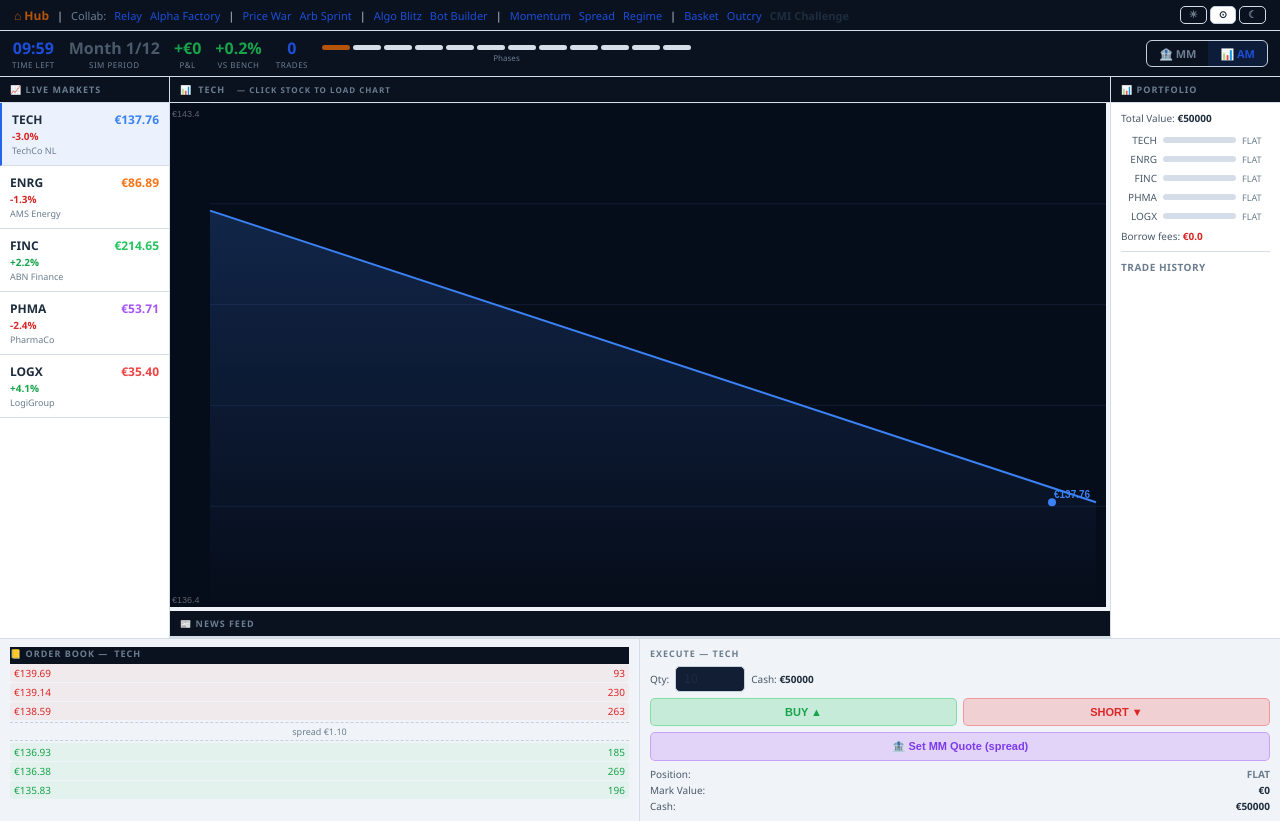
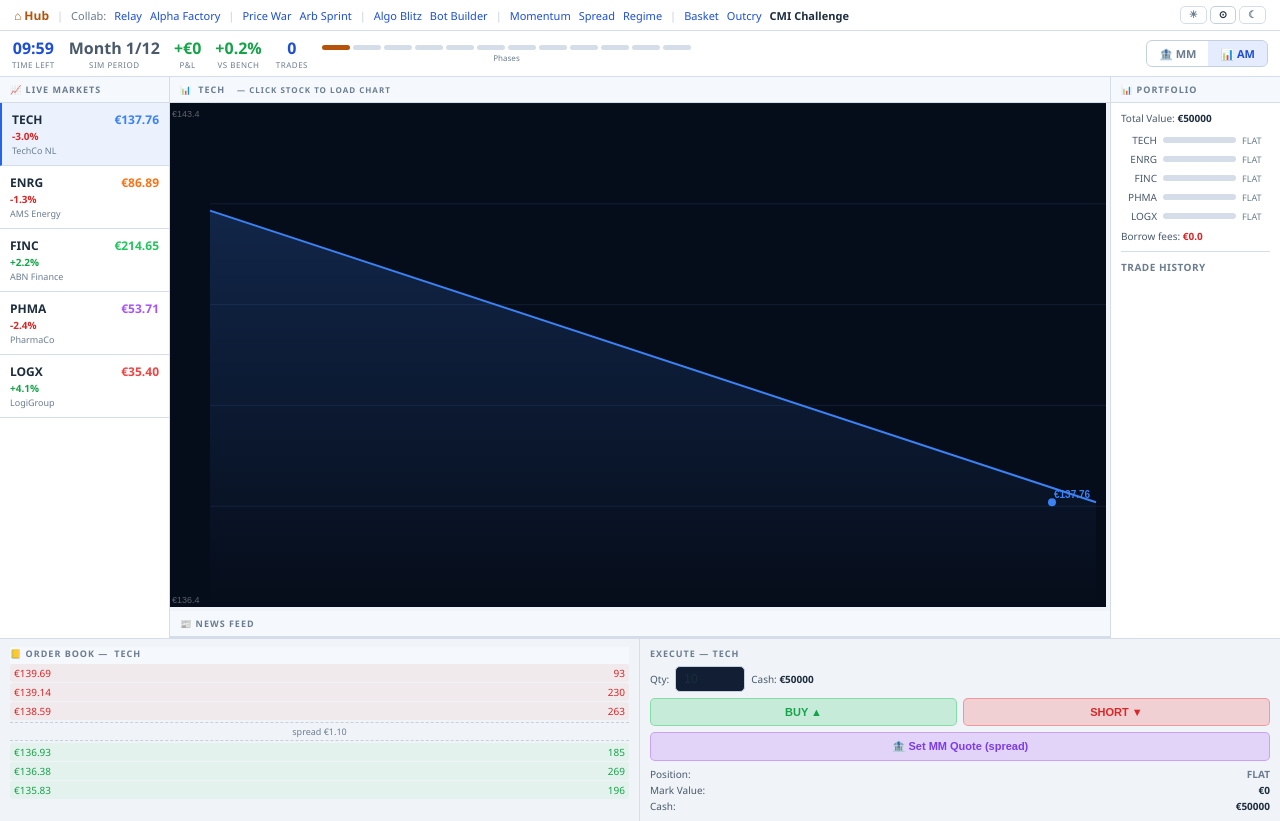
Before and after one commit to cindyle0308/trading-suite-server, a website: page public/cmi-challenge.html in a window 1280 px wide. Both pictures are taken after a click on the button "Enter the Market 🏦". Drawn offline with Linux system fonts and the light colour scheme.

Commit message:
Fix light mode nav: public/cmi-challenge.html

```diff
--- a/public/cmi-challenge.html
+++ b/public/cmi-challenge.html
@@ -17,7 +17,7 @@
 body{background:var(--bg);color:var(--text);font-family:'Segoe UI',system-ui,sans-serif;font-size:13px;min-height:100vh;overflow:hidden;}
 a{color:var(--blue-l);text-decoration:none;}a:hover{text-decoration:underline;}
 .hidden{display:none!important;}
-nav{background:#0a1220;border-bottom:1px solid var(--border2);padding:6px 14px;display:flex;align-items:center;gap:8px;flex-wrap:wrap;font-size:11px;flex-shrink:0;}
+nav{background:var(--bg2);border-bottom:1px solid var(--border2);padding:6px 14px;display:flex;align-items:center;gap:8px;flex-wrap:wrap;font-size:11px;flex-shrink:0;}
 .brand{color:var(--yellow);font-weight:700;font-size:12px;}.cur{color:var(--text);font-weight:700;}.sep{color:var(--border);}
 .btn{display:inline-block;padding:9px 22px;border-radius:7px;font-size:13px;font-weight:700;cursor:pointer;border:none;transition:all .15s;}
 .btn-primary{background:var(--blue);color:#fff;}.btn-primary:hover{background:#2563eb;}
@@ -48,7 +48,7 @@ nav{background:#0a1220;border-bottom:1px solid var(--border2);padding:6px 14px;d
 
 /* GAME LAYOUT — full screen */
 #game{display:flex;flex-direction:column;height:calc(100vh - 33px);}
-.top-status{background:#0a1220;border-bottom:1px solid var(--border2);padding:6px 12px;display:flex;align-items:center;gap:14px;flex-shrink:0;}
+.top-status{background:var(--bg2);border-bottom:1px solid var(--border2);padding:6px 12px;display:flex;align-items:center;gap:14px;flex-shrink:0;}
 .ts-item{text-align:center;}
 .ts-val{font-size:16px;font-weight:900;}
 .ts-lbl{font-size:8px;color:var(--dim);text-transform:uppercase;letter-spacing:.5px;}
@@ -69,7 +69,7 @@ nav{background:#0a1220;border-bottom:1px solid var(--border2);padding:6px 14px;d
 .bottom-row{display:grid;grid-template-columns:1fr 1fr;border-top:1px solid var(--border2);flex-shrink:0;height:160px;}
 
 /* Panel headers */
-.panel-hdr{padding:6px 10px;font-size:9px;font-weight:700;letter-spacing:1px;color:var(--dim);text-transform:uppercase;border-bottom:1px solid var(--border2);background:#0a1220;display:flex;align-items:center;gap:6px;}
+.panel-hdr{padding:6px 10px;font-size:9px;font-weight:700;letter-spacing:1px;color:var(--dim);text-transform:uppercase;border-bottom:1px solid var(--border2);background:var(--bg3);display:flex;align-items:center;gap:6px;}
 
 /* Stock list */
 .stock-item{padding:8px 10px;border-bottom:1px solid var(--border2);cursor:pointer;transition:background .1s;}
```
